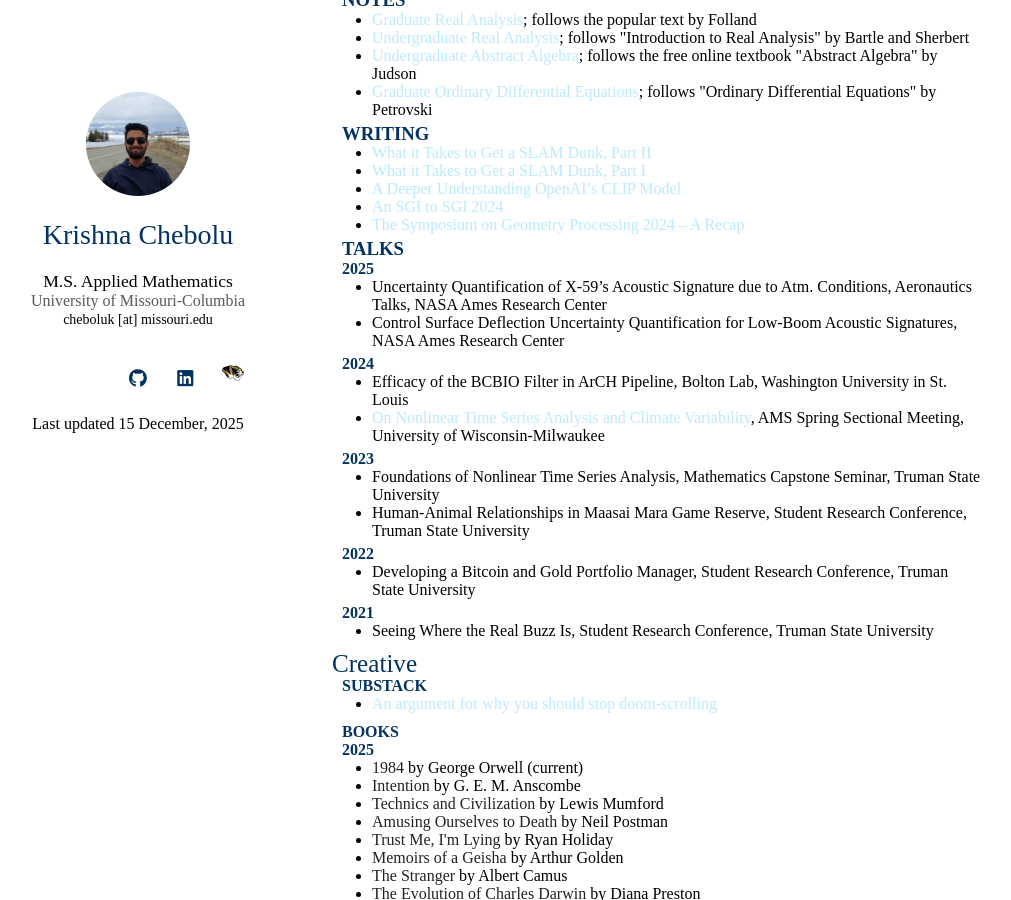
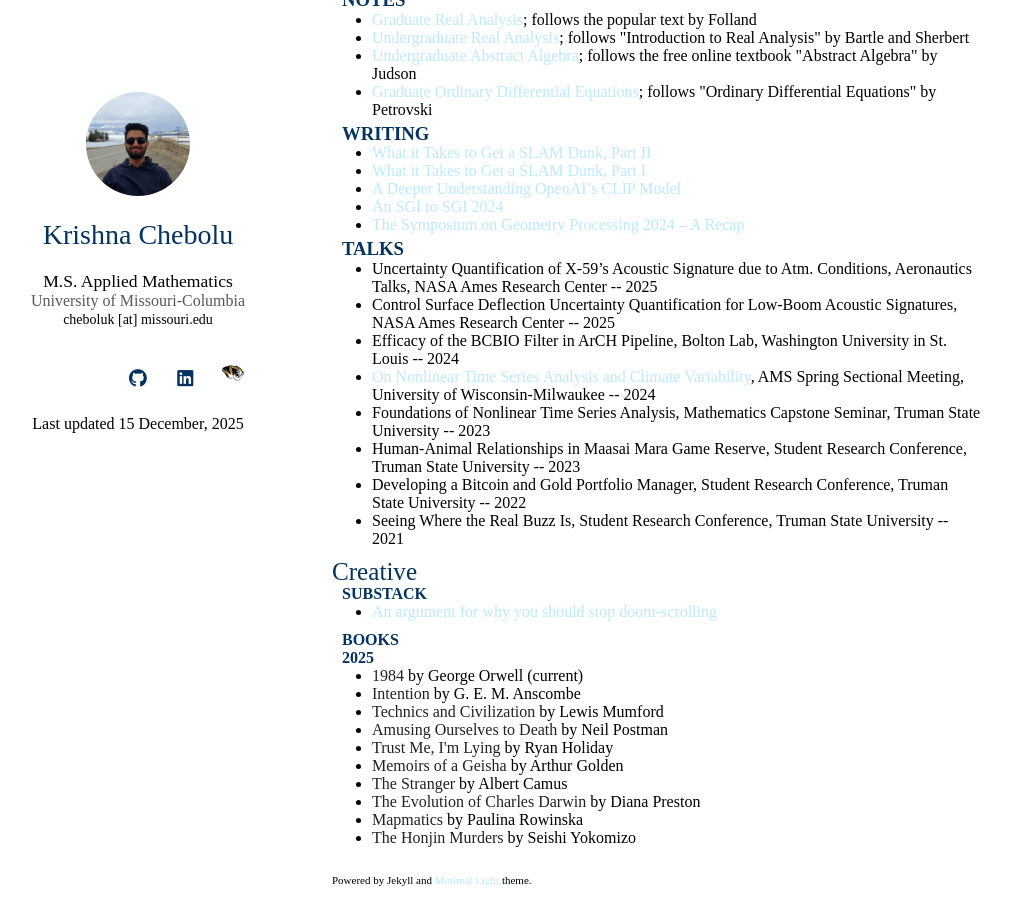
Before and after one commit to krishnachebolu/krishnachebolu.github.io, a Jekyll site: the page index.html, which Jekyll copies as it is, in a window 1280 px wide and 900 px high, scrolled down 763 px. Shown: the whole window, without its empty margins (138-1149 px from the left). Built offline with Jekyll 4.4.1, drawn with Linux system fonts in a browser that asks for light colours; nearby versions of some CDN libraries; a style sheet for code colours, icons or effects is not loaded.

Commit message:
Update index.html

```diff
--- a/index.html
+++ b/index.html
@@ -174,31 +174,23 @@ Last updated 15 December, 2025
 </ul>
 
 <h3 style="margin:0 10px 0;">TALKS</h4>
-<h4 style="margin:0 10px 0;">2025</h4>
 <ul style="margin:0 0 5px;">
-  <li>Uncertainty Quantification of X-59’s Acoustic Signature due to Atm. Conditions, Aeronautics Talks, NASA Ames Research Center</li>
-  <li>Control Surface Deflection Uncertainty Quantification for Low-Boom Acoustic Signatures, NASA Ames Research Center</li>
-</ul>
-<h4 style="margin:0 10px 0;">2024</h4>
-<ul style="margin:0 0 5px;">
-  <li>Efficacy of the BCBIO Filter in ArCH Pipeline, Bolton Lab, Washington University in St. Louis</li>
-  <li><a href="https://meetings.ams.org/math/spring2024c/meetingapp.cgi/Paper/33981">On Nonlinear Time Series Analysis and Climate Variability</a>, AMS Spring Sectional Meeting, University of Wisconsin-Milwaukee</li>
-</ul>
-<h4 style="margin:0 10px 0;">2023</h4>
-<ul style="margin:0 0 5px;">
-  <li>Foundations of Nonlinear Time Series Analysis, Mathematics Capstone Seminar, Truman State University</li>
-  <li>Human-Animal Relationships in Maasai Mara Game Reserve, Student Research Conference, Truman State University</li>
-</ul>
-<h4 style="margin:0 10px 0;">2022</h4>
-<ul style="margin:0 0 5px;">
+  <li>Uncertainty Quantification of X-59’s Acoustic Signature due to Atm. Conditions, Aeronautics Talks, NASA Ames Research Center -- 2025</li>
+  <li>Control Surface Deflection Uncertainty Quantification for Low-Boom Acoustic Signatures, NASA Ames Research Center -- 2025</li>
 
-  <li>Developing a Bitcoin and Gold Portfolio Manager, Student Research Conference, Truman State University</li>
+  <li>Efficacy of the BCBIO Filter in ArCH Pipeline, Bolton Lab, Washington University in St. Louis -- 2024</li>
+  <li><a href="https://meetings.ams.org/math/spring2024c/meetingapp.cgi/Paper/33981">On Nonlinear Time Series Analysis and Climate Variability</a>, AMS Spring Sectional Meeting, University of Wisconsin-Milwaukee -- 2024</li>
+
+  <li>Foundations of Nonlinear Time Series Analysis, Mathematics Capstone Seminar, Truman State University -- 2023</li>
+  <li>Human-Animal Relationships in Maasai Mara Game Reserve, Student Research Conference, Truman State University -- 2023</li>
+
+
+  <li>Developing a Bitcoin and Gold Portfolio Manager, Student Research Conference, Truman State University -- 2022</li>
+
+  <li>Seeing Where the Real Buzz Is, Student Research Conference, Truman State University -- 2021</li>
 </ul>
 
-<h4 style="margin:0 10px 0;">2021</h4>
-<ul style="margin:0 0 5px;">
-  <li>Seeing Where the Real Buzz Is, Student Research Conference, Truman State University</li>
-</ul>
+
 <h2 id="publications" style="margin: 10px 0px 0px;">Creative</h2>
 
         <h4 style="margin:0 10px 0;">SUBSTACK</h4>
```
